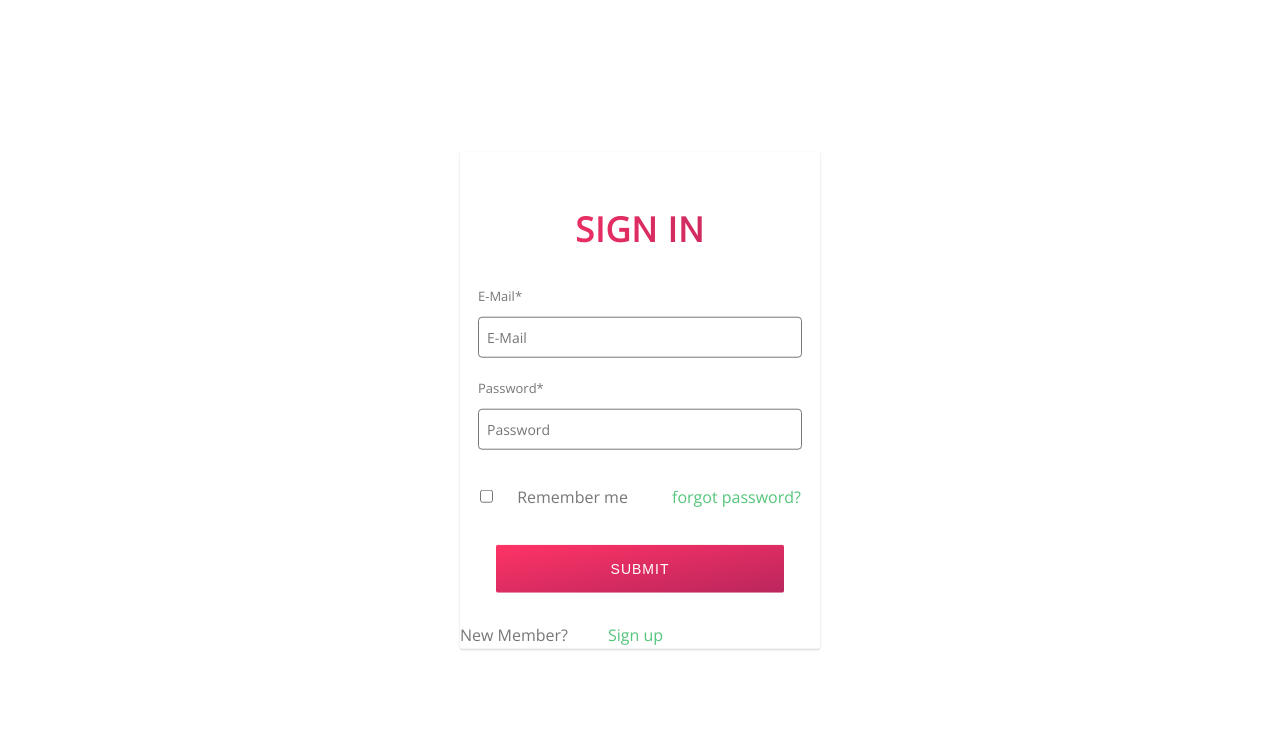
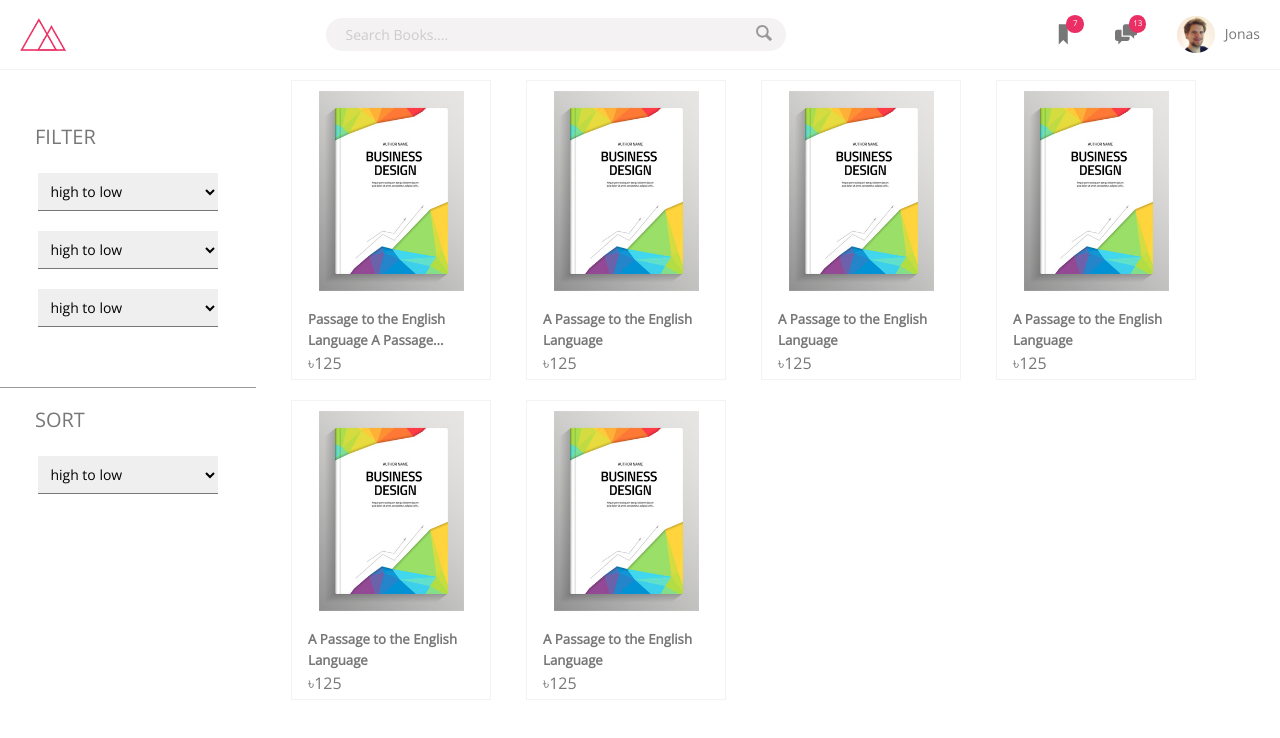
Before and after one commit to EbrahimAli-RU/Book-sellings, a React (Create React App) app: page / in a window 1280 px wide. Shown: the top 738 px of the page. Built offline with nearby package versions, Linux system fonts and the light colour scheme.

Commit message:
enable routing

```diff
--- a/src/app/App.js
+++ b/src/app/App.js
@@ -1,19 +1,17 @@
 import '../sass/main.scss'
+import { Switch, Route } from 'react-router-dom'
 
-import Header from '../container/layout/Header'
-import Main from '../container/main/main'
 import Signin from '../container/auth/SignIn'
-import Signup from '../container/auth/SignUp'
 import SignUp from '../container/auth/SignUp'
+import Router from './Route/Router'
 
 function App() {
   return (
-    <>
-      {/* <Header />
-      <Main /> */}
-      <Signin />
-      {/* <SignUp /> */}
-    </>
+    <Switch>
+      <Route path='/user/login' component={Signin} />
+      <Route path='/user/signup' component={SignUp} />
+      <Route path='/' component={Router} />
+    </Switch>
   );
 }
 
--- /dev/null
+++ b/src/app/Route/Router.js
@@ -0,0 +1,18 @@
+import React from 'react'
+import { Switch, Route } from 'react-router-dom'
+
+import Header from '../../container/layout/Header'
+import Main from '../../container/main/main'
+
+const Router = () => {
+    return (
+        <>
+            <Header />
+            <Switch>
+                <Route path='/' component={Main} />
+            </Switch>
+        </>
+    )
+}
+
+export default Router;
```
